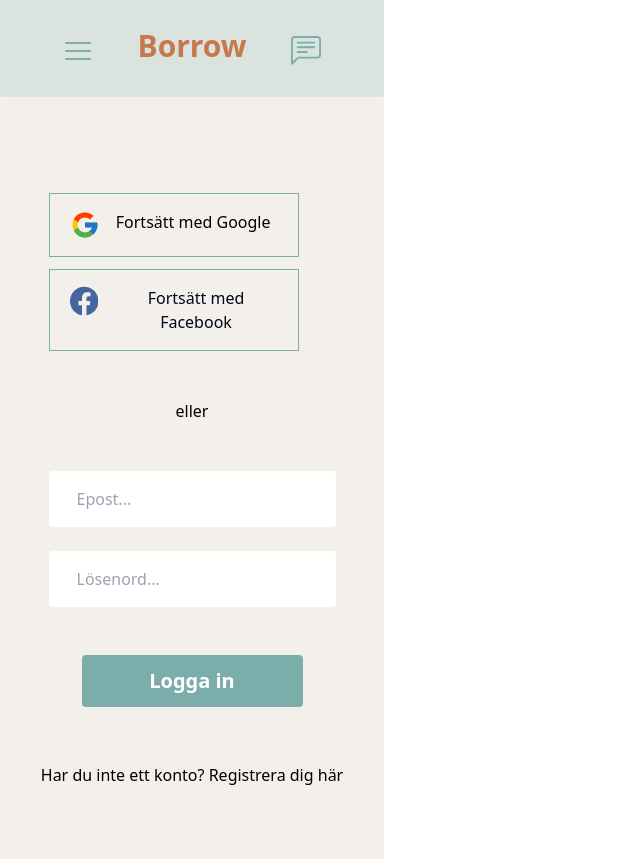
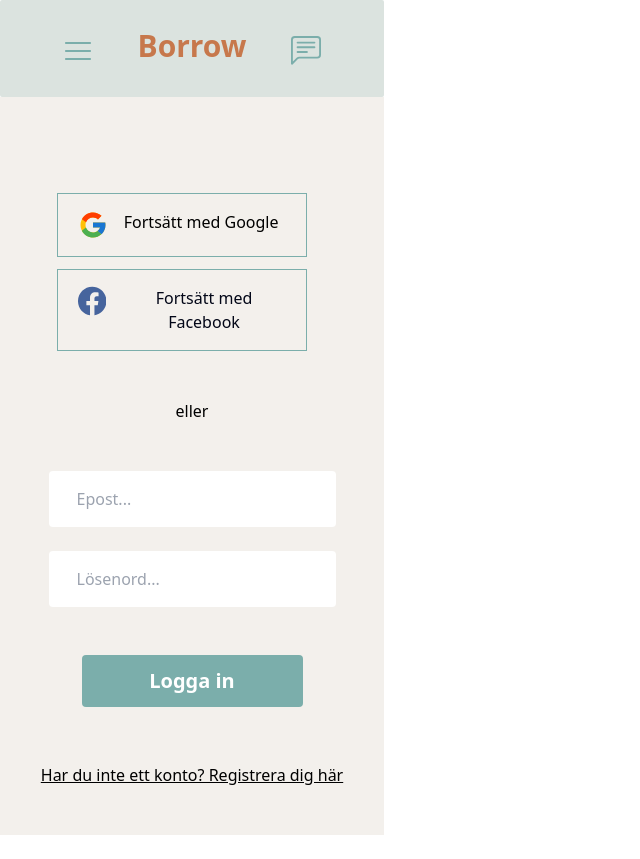
Before and after one commit to Guido-Pierri/borrow-app, a Next.js app: page /login in a window 1280 px wide. Shown: the whole page, without its empty margins (0-640 px from the left). After the commit the page ends 835 px from the top, so only its background shows below. Built offline with nearby package versions, Linux system fonts and the light colour scheme.

Commit message:
Details (Kajsa)

```diff
--- a/p-components/logIn.tsx
+++ b/p-components/logIn.tsx
@@ -6,19 +6,18 @@ import { SyntheticEvent, useState } from "react"
 import ReactDOM from "react-dom/client"
 
 const LogIn = ({}) => {
-  const [name, setName] = useState<string>("")
+  const [epost, setEpost] = useState<string>("")
   const [password, setPassword] = useState<string>("")
   const handleSubmit = (e: SyntheticEvent) => {
     e.preventDefault()
-    console.log(name, password)
+    console.log(epost, password)
   }
 
   return (
     <div className=" flex items-center justify-center text-center bg-[#F3F0EC]">
       <div className="" onSubmit={handleSubmit}>
         {" "}
-        {/*bg-[#F5F5F5], på div innan form*/}
-        <div className=" justify-center ml-2 mt-24 ">
+        <div className=" justify-center ml-4 mt-24 ">
           <div className="border-[#7BAEAB] border w-[250px] py-4 my-3">
             <a href={"/"}>
               <div className="mx-5 text-3xl outline-blue-500 flex flex-row ">
@@ -39,31 +38,16 @@ const LogIn = ({}) => {
             </a>
           </div>
         </div>
-        <p className="mt-12">eller</p>
-        {/*<div className=" ml-2 justify-center mt-16">
-        <button>
-          <div className="mx-4 text-2xl text-[#7BAEAB]  flex flex-row space-x-[126px] my-2">
-            <p className=" text-base text-[#020617]">Logga in</p>
-            <IoIosArrowDown />
-          </div>
-        </button>
-        <br />
-        <button className="mt-6">
-          <div className="mx-4 text-2xl text-[#7BAEAB]  flex flex-row space-x-[100px] ">
-            <p className=" text-base text-[#020617]">Skapa konto</p>
-            <IoIosArrowDown />
-          </div>
-        </button>
-</div>*/}
+        <p className="mt-12 ">eller</p>
         {
-          <form className=" my-12 ">
+          <form className=" my-12">
             <label>
               <input
-                className="rounded py-4 px-7 "
+                className="rounded py-4 px-7"
                 placeholder="Epost..."
                 type="email"
-                value={name}
-                onChange={(e) => setName(e.target.value)}
+                value={epost}
+                onChange={(e) => setEpost(e.target.value)}
               />
             </label>
             <br />
@@ -96,11 +80,12 @@ const LogIn = ({}) => {
               </Link>
             </div>
             <Link href={"/"}>
-              <p>Har du inte ett konto? Registrera dig här</p>
+              <p className="underline ...">
+                Har du inte ett konto? Registrera dig här
+              </p>
             </Link>
           </form>
         }
-        <br className="my-40" />
       </div>
     </div>
   )
```
